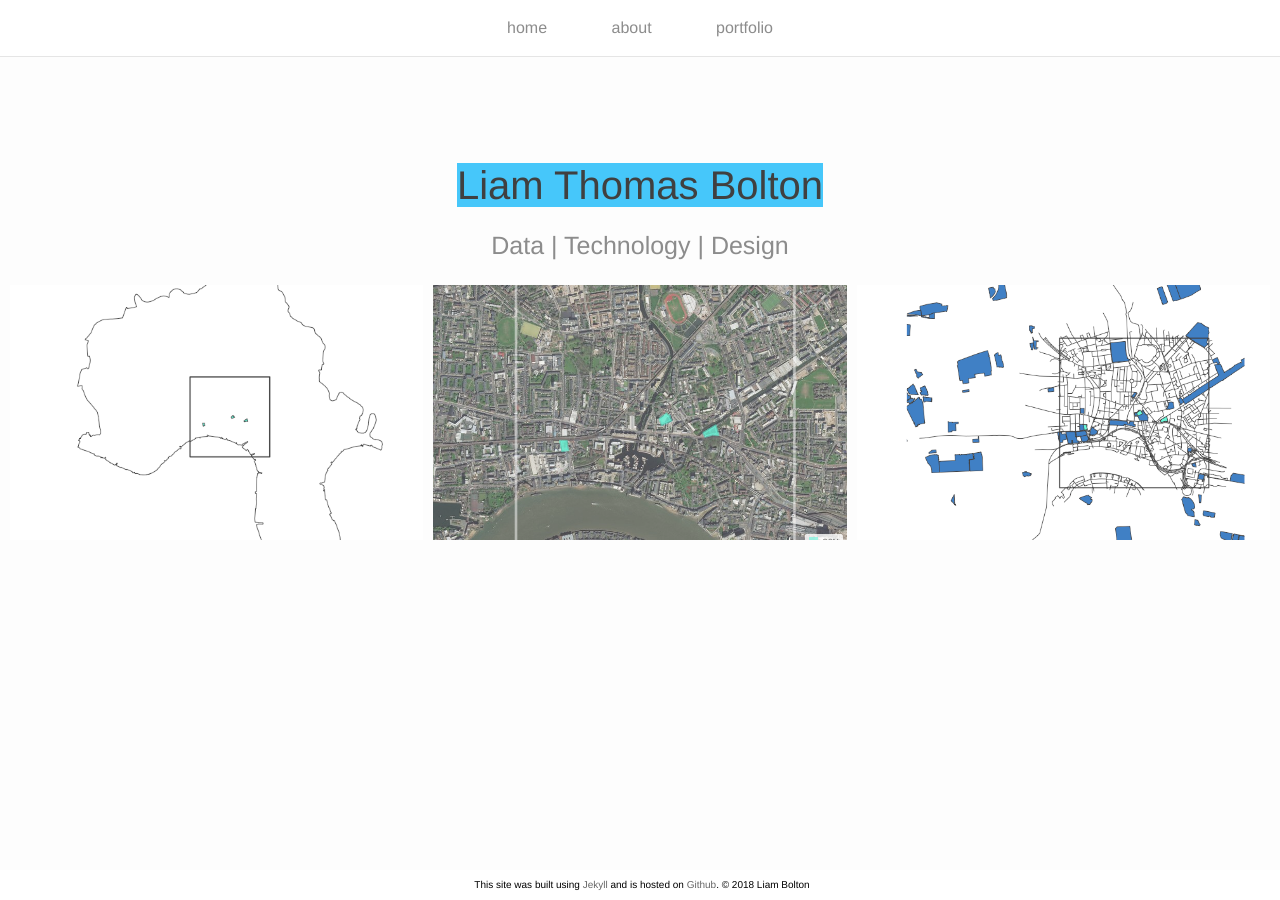
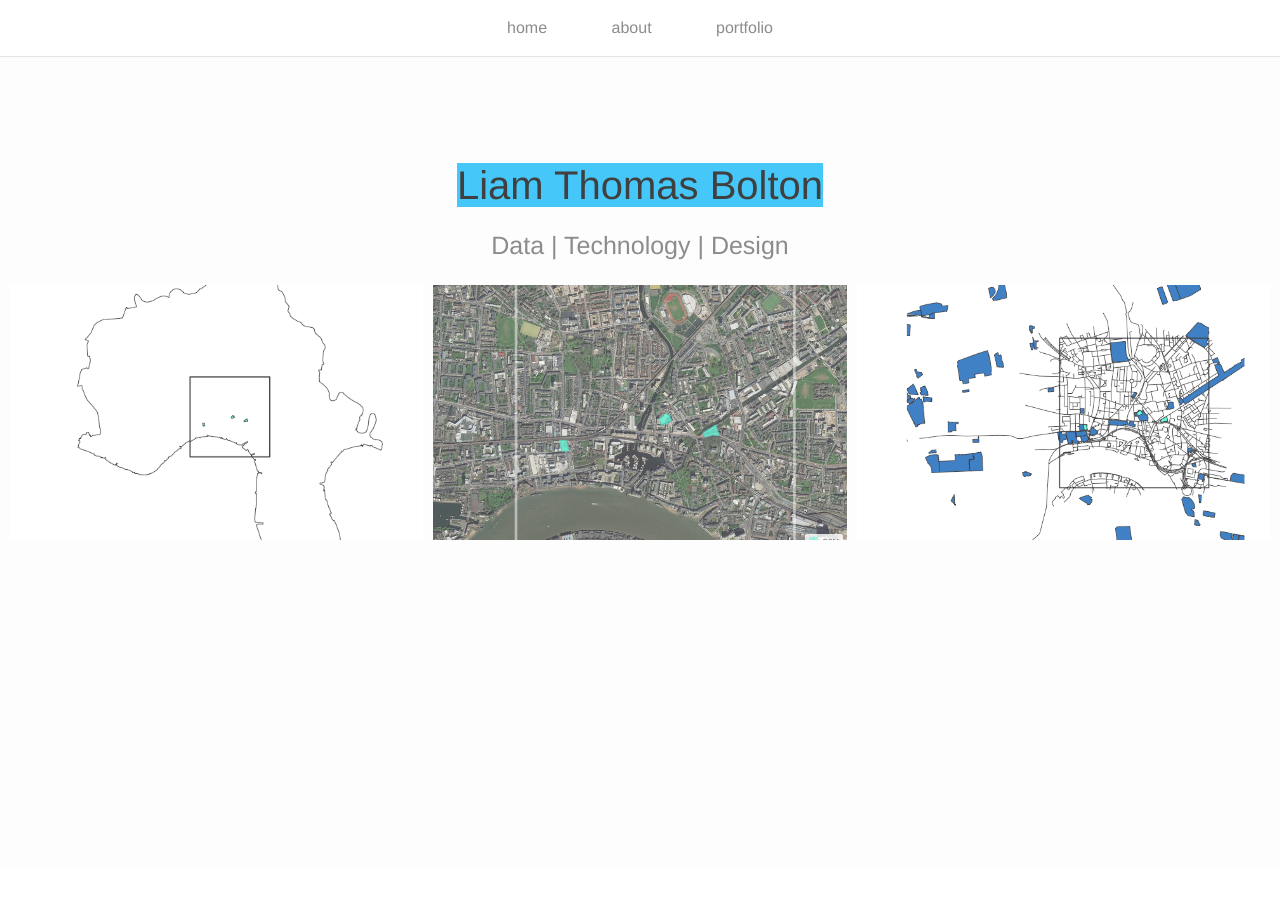
Before and after one commit to lbuk/portfolio-website, a Jekyll site: the page built from index.html, in a window 1280 px wide. Built offline with Jekyll 4.4.1, drawn with Linux system fonts in a browser that asks for light colours; nearby versions of some CDN libraries; the list of posts is cut into pages by our own code.

Commit message:
Update footer.html

```diff
--- a/_includes/footer.html
+++ b/_includes/footer.html
@@ -1,7 +1,7 @@
 <footer class="site-footer">
 
           <div class="wrapper">
-              <p>This site was built using <a href="http://jekyllrb.com" target="_blank">Jekyll</a> and is hosted on <a href="https://github.com" target="_blank">Github</a>. &#169; 2018 Liam Bolton</p>
+              <p></p>
           </div>
 
         </footer>
```
